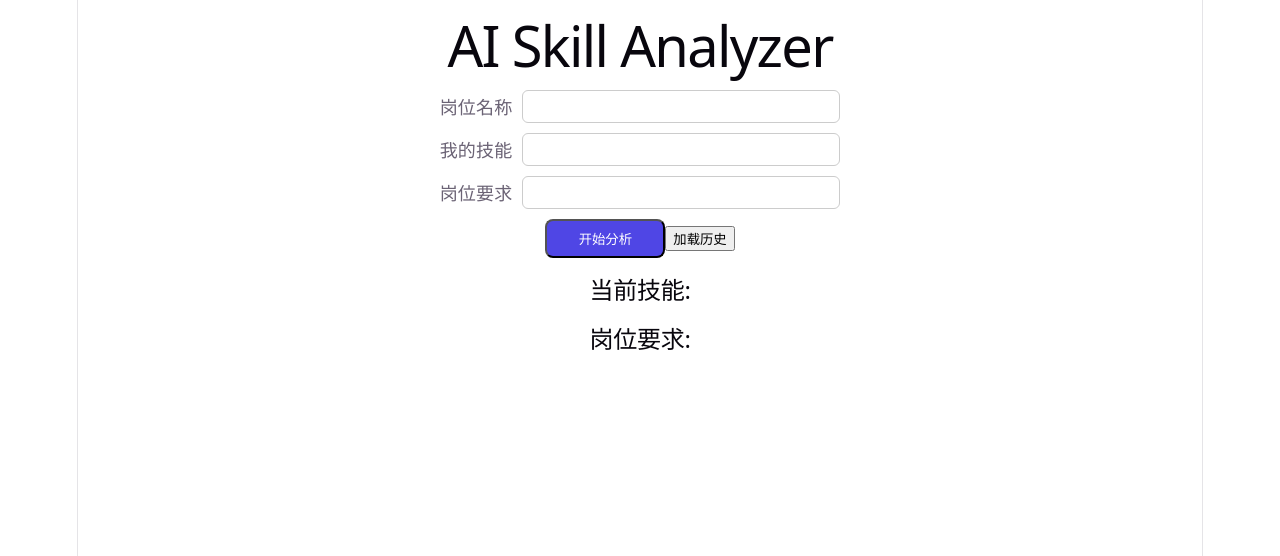
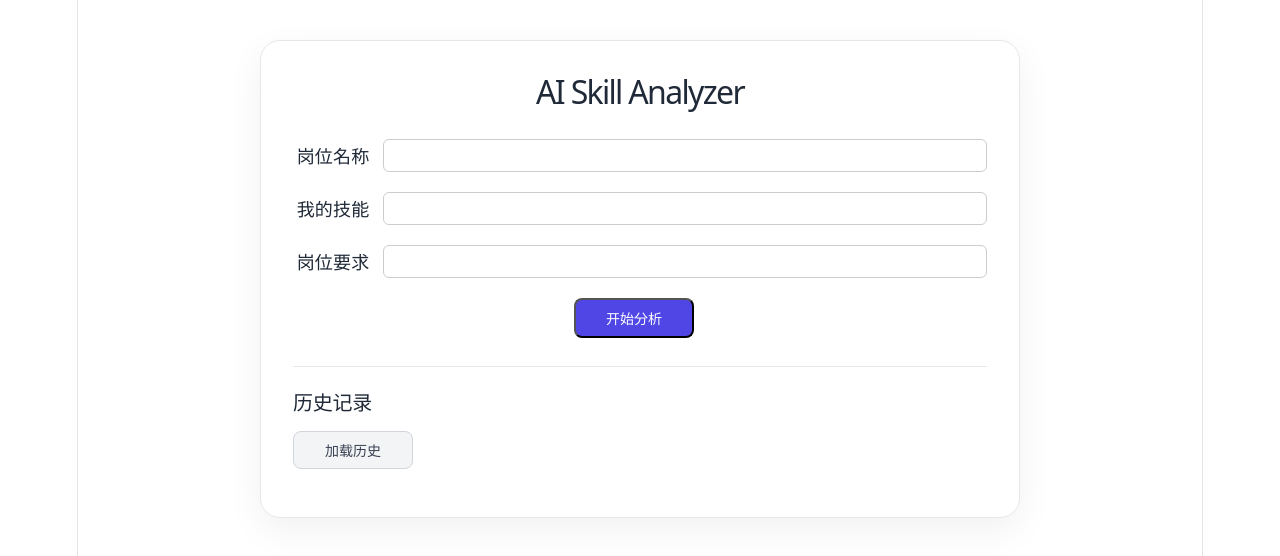
Before and after one commit to PurL0ve/ai_analyzer_frontend, a React (Vite) app: page / in a window 1280 px wide. Shown: the top 556 px of the page. Built offline with nearby package versions, Linux system fonts and the light colour scheme.

Commit message:
优化分析页面布局与历史记录展示

```diff
--- a/src/AnalysisResult.jsx
+++ b/src/AnalysisResult.jsx
@@ -11,9 +11,10 @@ function AnalysisResult(props){
       result.missing.map((skill)=><p key = {skill}>{skill}</p>)
       }
       <h2>匹配率:</h2>
-      {
-      (result.rate * 100).toFixed(1)
-      }%
+      <p className = "match-rate">
+        { (result.rate * 100).toFixed(1)
+        }%
+      </p>
       </div>
   )
 }
--- a/src/App.css
+++ b/src/App.css
@@ -185,13 +185,18 @@
 
 .page-title{
   text-align:center;
+  font-size:32px;
+  line-height:1.2;
+  margin:0 0 28px;
+  color:#1f2937;
 }
 
 input{
-  width:300px;
   border:1px solid #ccc;
   padding:8px;
   border-radius:6px;
+  flex:1; /* 占满剩余空间 */
+  min-width:0; /* 确保输入框宽度自适应 */
 }
 input:focus{
   border-color:blue;
@@ -199,10 +204,12 @@ input:focus{
 
 label{
   margin-right:10px;
+  width:80px;
+  flex-shrink:0;
 }
 
 .input-row{
-  margin-bottom:10px;
+  margin-bottom:20px;
   display:flex;
   align-items:center;
 }
@@ -211,24 +218,88 @@ label{
   width:120px;
   padding:8px 16px;
   border-radius:8px;
+    font-size: 14px;
   background-color:#4f46e5;
   color:white;
   cursor:pointer;
+  margin-right:12px;
+}
+.history-button{
+  width:120px;
+  padding: 8px 16px;
+  border-radius: 8px;
+  font-size: 14px;
+  background-color:#f3f4f6;
+  color:#374151;
+  cursor:pointer; /* 鼠标悬停时显示为指针 */
+  border:1px solid #d1d5db;
 }
 
-
 .result-box{
-  border:1px solid #ccc;
-  padding:15px;
-  border-radius:8px;
+  border:1px solid #e5e7eb;
+  padding:24px;
+  border-radius:12px;
   margin-top:20px;
+  background-color:#f8fafc;
+  text-align:left;
+}
+.result-box h2{
+  font-size:18px;
+  color:#1f2937;
+  margin:16px 0 8px;
 }
 
 .error-message{
   color:red;
 }
 
-.container{
-  max-width:600px;
-  margin:0 auto;
+.container {
+  width: 100%;  /* 占满父容器宽度 */
+  max-width: 760px;  /* 最大宽度 */
+  box-sizing: border-box; /* 包含内边距和边框在宽度内 */
+  margin: 40px auto;  /* 居中 */
+  padding: 32px;  /* 内边距 */
+  background: #ffffff; /* 背景颜色 */
+  color: #1f2937;  /* 文字颜色 */
+  border: 1px solid #e5e7eb;  /* 边框 */
+  border-radius: 20px;  /* 圆角 */
+  box-shadow: 0 12px 36px rgba(15, 23, 42, 0.06); /* 阴影 */
+  color-scheme: light; /* 允许在浅色模式下使用 */
 }
+
+button:disabled{
+  opacity:0.6;
+  cursor:not-allowed;
+}
+
+.history-section{
+  margin-top:28px;
+  padding-top:24px;
+  border-top:1px solid #e5e7eb;
+  text-align:left;
+}
+
+.history-section h2{
+  font-size:20px;
+  color:#1f2937;
+  margin-bottom:16px;
+}
+
+.history-section ul{
+  list-style:none;
+  padding:0;
+  margin:16px 0 0;
+  max-height:360px;
+  overflow-y:auto;
+}
+.history-section li{
+  background-color:#f8fafc;
+  padding:12px 16px;
+  border-radius:8px;
+  margin-bottom:10px;
+}
+.match-rate{
+  font-size:32px;
+  color:#4f46e5;
+  font-weight:700;
+}
--- a/src/App.jsx
+++ b/src/App.jsx
@@ -103,9 +103,14 @@ function App() {
       <button className = "analyze-button" onClick={() =>handleAnalyze()} disabled={loading}>
         {loading ? "分析中..." : "开始分析"}
       </button>
-      <button onClick = {() => handleLoadHistory()} disabled={historyLoading}>
+      <p className = "error-message">{error}</p>
+      {hasAnalyzed && <AnalysisResult result={result} />}
+      <section className = "history-section">
+        <h2>历史记录</h2>
+      <button className = "history-button" onClick = {() => handleLoadHistory()} disabled={historyLoading}>
         {historyLoading ? "加载中..." : "加载历史"}
       </button>
+      <p className = "error-message">{historyError}</p>
       {hasLoadedHistory && <p>已加载历史记录：{histories.length} 条</p>}
       {hasLoadedHistory && histories.length === 0 && <p>暂无历史记录</p>}
       <ul>
@@ -115,13 +120,7 @@ function App() {
         </li>
         ))}
       </ul>
-      <h2>当前技能:</h2>
-      <h3>{skills}</h3>
-      <h2>岗位要求:</h2>
-      <h3>{requiredSkills}</h3>
-      {hasAnalyzed && <AnalysisResult result={result} />}
-      <p className = "error-message">{error}</p>
-      <p className = "error-message">{historyError}</p>
+      </section>
     </div>
 
   )
```
